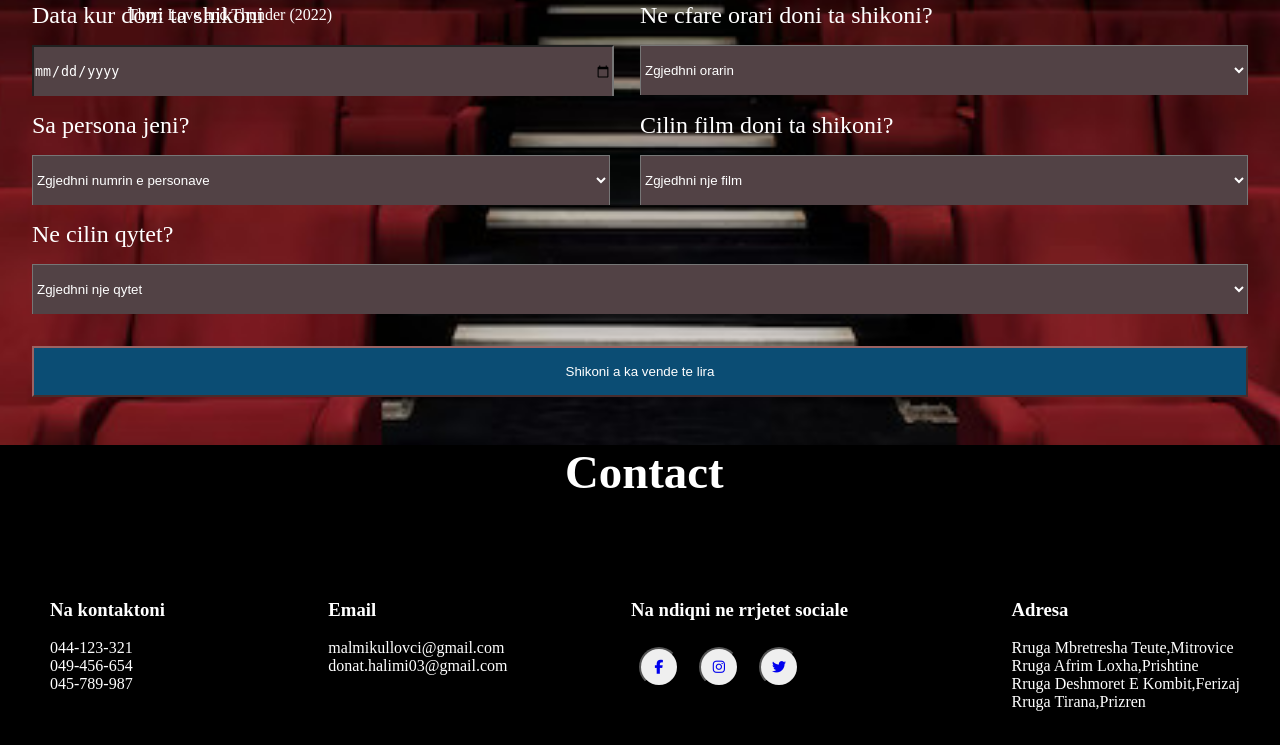
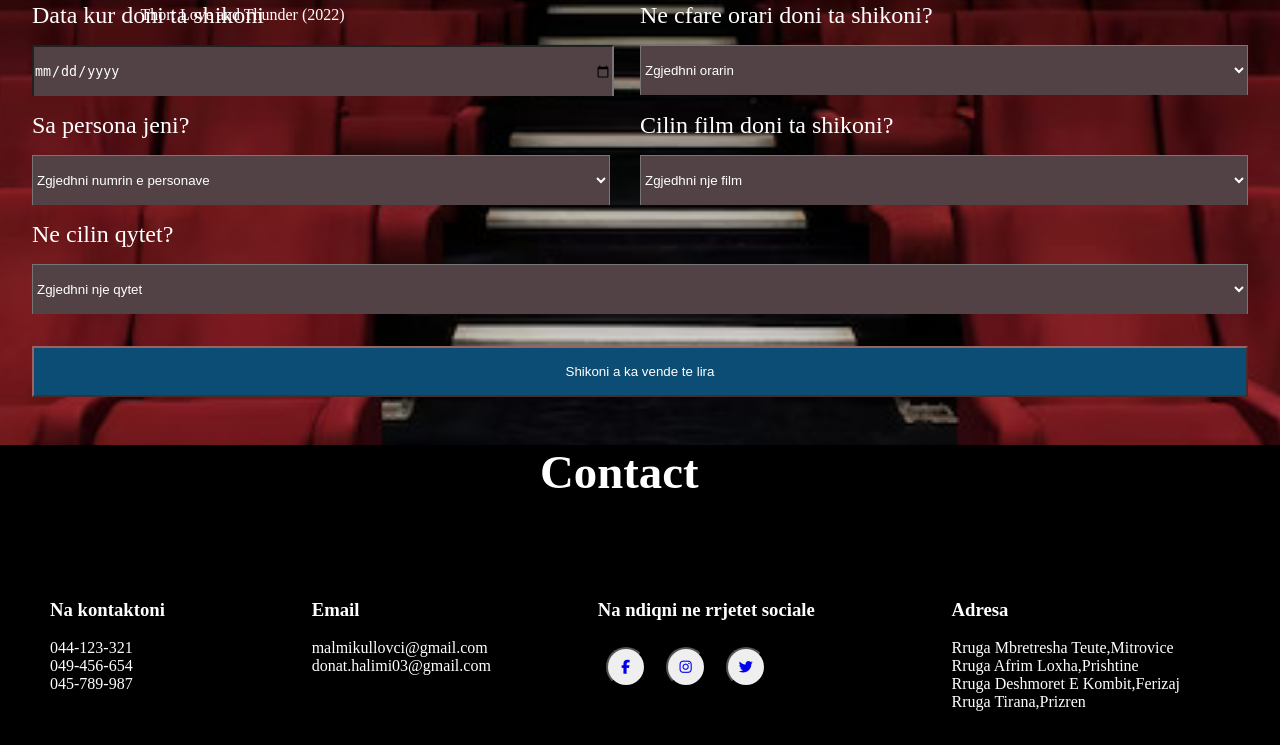
Before and after one commit to DonatHalimi/ProjektiInxhinieriWeb, a PHP site: page / in a window 1280 px wide. Shown: the part 939-1684 px from the top of the page. Run offline with PHP 8.4, Linux system fonts and the light colour scheme; some libraries are stand-ins or nearby versions.

Commit message:
edit css te teksti i index html-it

```diff
--- a/css/style.css
+++ b/css/style.css
@@ -129,6 +129,7 @@ body {
 .covertxt {
     margin-top: 3px;
     text-align: center;
+    margin-left: 25px;
 }
 
 #reservation {
@@ -214,17 +215,18 @@ body {
 
 #kontakt {
     align-self: center;
-    margin-left: 555px;
+    margin-left: 530px;
 }
 
 ul {
     list-style-type: none;
+    margin-right: 10px;
 }
 
 .text-center {
     display: flex;
     justify-content: space-between;
-    margin-right: 40px;
+    margin-right: 90px;
     margin-top: 100px;
     font-size: 16px;
 
```
